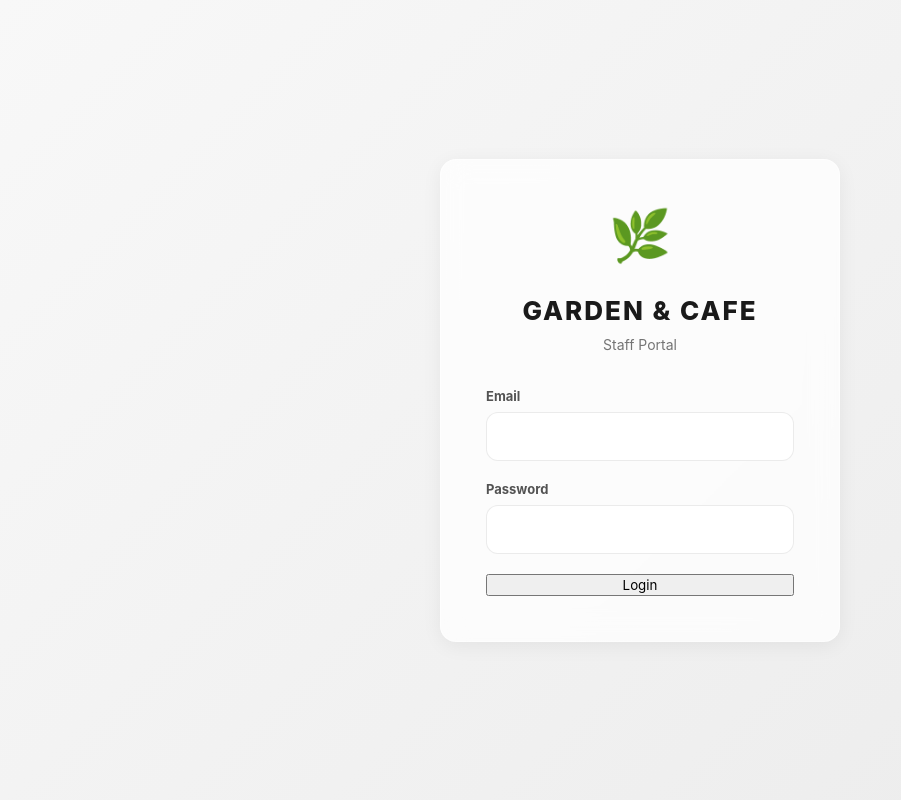
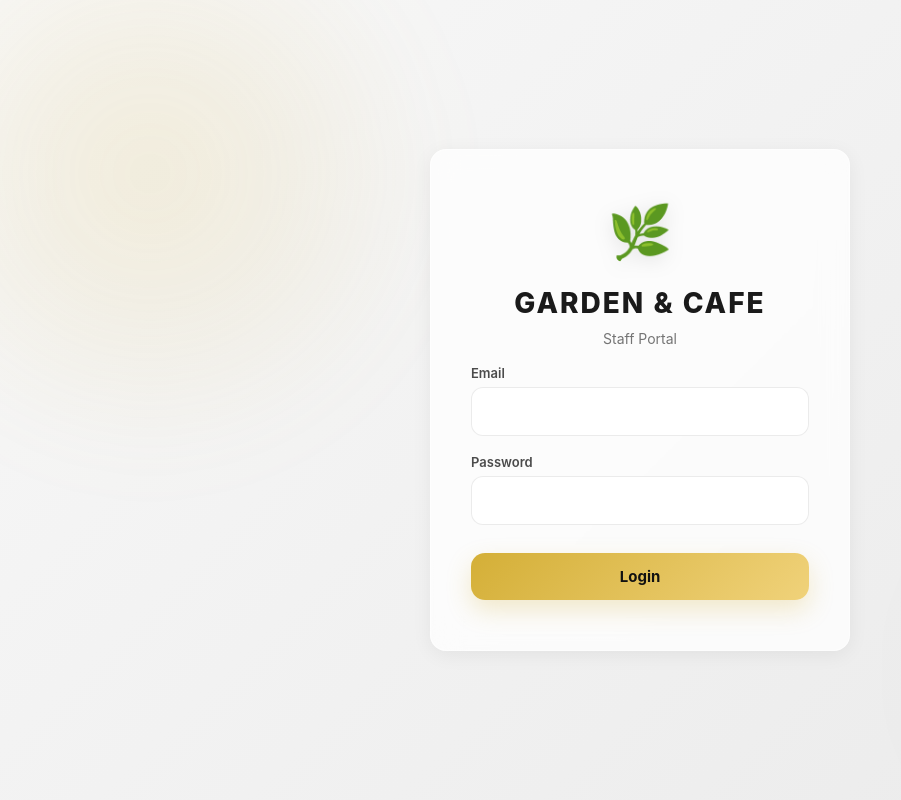
Before and after one commit to d-anjef/cafe-pos-system, a React (Vite) app in the folder garden-cafe-pos/client/: page / in a window 1280 px wide. Shown: the whole page, without its empty margins (0-901 px from the left). Built offline with nearby package versions, Linux system fonts and the light colour scheme; no server answers.

Commit message:
Login UI updated

```diff
--- a/garden-cafe-pos/client/src/pages/login.css
+++ b/garden-cafe-pos/client/src/pages/login.css
@@ -1,110 +1,205 @@
+/* =========================
+   LOGIN PAGE - PREMIUM UI
+========================= */
+
+:root {
+  --primary-gold: #d4af37;
+  --bg-main: #f6f6f6;
+  --text-dark: #1a1a1a;
+  --border-soft: rgba(0, 0, 0, 0.08);
+}
+
+/* Background */
 .login-container {
   height: 100vh;
   display: flex;
   justify-content: center;
   align-items: center;
-  background: linear-gradient(135deg, var(--bg-main) 0%, #ebebeb 100%);
-  /* Subtle gradient background for depth */
+
+  background: linear-gradient(135deg, #f8f8f8, #eaeaea);
+  position: relative;
+  overflow: hidden;
 }
 
+/* animated soft glow background */
+.login-container::before {
+  content: "";
+  position: absolute;
+  width: 600px;
+  height: 600px;
+  background: radial-gradient(circle, rgba(212,175,55,0.15), transparent 70%);
+  top: -150px;
+  left: -150px;
+  filter: blur(40px);
+  animation: floatGlow 8s ease-in-out infinite alternate;
+}
+
+.login-container::after {
+  content: "";
+  position: absolute;
+  width: 500px;
+  height: 500px;
+  background: radial-gradient(circle, rgba(0,0,0,0.05), transparent 70%);
+  bottom: -120px;
+  right: -120px;
+  filter: blur(50px);
+}
+
+@keyframes floatGlow {
+  from {
+    transform: translateY(0px);
+  }
+  to {
+    transform: translateY(30px);
+  }
+}
+
+/* Card */
 .login-card {
   width: 100%;
-  max-width: 400px;
-  padding: 45px;
+  max-width: 420px;
+  padding: 50px 40px;
+
   display: flex;
   flex-direction: column;
-  gap: 20px;
-  align-items: stretch;
-  border-radius: 24px; /* More rounded for luxury */
-  background: var(--glass-bg);
-  backdrop-filter: blur(20px); /* Stronger blur */
-  -webkit-backdrop-filter: blur(20px);
-  border: 1px solid rgba(255, 255, 255, 0.6); /* Lighter, more prominent border */
-  box-shadow: 0 10px 40px rgba(0, 0, 0, 0.1); /* Deeper shadow for elevation */
+  gap: 18px;
+
+  border-radius: 26px;
+  background: rgba(255, 255, 255, 0.75);
+  backdrop-filter: blur(25px);
+  -webkit-backdrop-filter: blur(25px);
+
+  border: 1px solid rgba(255, 255, 255, 0.7);
+
+  box-shadow:
+    0 20px 60px rgba(0, 0, 0, 0.12),
+    inset 0 1px 0 rgba(255, 255, 255, 0.5);
+
+  z-index: 2;
+
+  animation: fadeIn 0.6s ease;
 }
 
-.login-logo {
-  font-size: 50px; /* Larger icon */
-  text-align: center;
-  margin-bottom: 10px; /* More space */
-  color: var(--primary-gold); /* Gold logo */
+@keyframes fadeIn {
+  from {
+    opacity: 0;
+    transform: translateY(20px);
+  }
+  to {
+    opacity: 1;
+    transform: translateY(0);
+  }
 }
 
+/* Logo */
+.login-logo {
+  font-size: 52px;
+  text-align: center;
+  margin-bottom: 5px;
+  filter: drop-shadow(0 4px 10px rgba(0,0,0,0.1));
+}
+
+/* Title */
 .login-title {
   text-align: center;
   margin: 0;
-  color: var(--text-dark); /* Dark text for contrast */
+  font-size: 28px;
+  font-weight: 800;
   letter-spacing: 2px;
-  font-size: 26px; /* Larger title */
-  font-weight: 800; /* Bolder */
+  color: var(--text-dark);
 }
 
+/* Subtitle */
 .login-subtitle {
   text-align: center;
-  margin: -10px 0 15px 0; /* Adjust spacing */
-  opacity: 0.6; /* Softer text */
   font-size: 14px;
+  opacity: 0.6;
+  margin-top: -8px;
 }
 
+/* Error box */
+.login-error {
+  background: rgba(255, 0, 0, 0.08);
+  color: #c0392b;
+  padding: 10px 12px;
+  border-radius: 10px;
+  font-size: 13px;
+  text-align: center;
+  border: 1px solid rgba(192, 57, 43, 0.2);
+}
+
+/* Field */
 .login-field {
   display: flex;
   flex-direction: column;
-  gap: 8px; /* More space */
+  gap: 6px;
 }
 
 .login-field label {
   font-size: 13px;
-  font-weight: 700; /* Bolder label */
-  opacity: 0.75;
-  color: var(--text-dark);
+  font-weight: 600;
+  color: rgba(0,0,0,0.7);
 }
 
+/* Inputs */
 .login-field input {
-  padding: 14px 18px; /* Larger input area */
-  border-radius: 12px; /* More rounded inputs */
+  padding: 14px 16px;
+  border-radius: 12px;
+
   border: 1px solid var(--border-soft);
+  background: rgba(255, 255, 255, 0.9);
+
   font-size: 15px;
-  background: rgba(255, 255, 255, 0.8); /* Slightly translucent input background */
+  color: var(--text-dark);
+
   outline: none;
-  transition: all 0.2s ease;
-  color: var(--text-dark);
+  transition: all 0.25s ease;
 }
 
 .login-field input:focus {
   border-color: var(--primary-gold);
-  box-shadow: 0 0 0 3px rgba(212, 175, 55, 0.2); /* Gold glow on focus */
-  background: white; /* Solid white on focus */
+  box-shadow: 0 0 0 3px rgba(212, 175, 55, 0.2);
+  background: #fff;
+  transform: translateY(-1px);
 }
 
-.login-btn {
-  width: 100%;
-  padding: 16px; /* Larger button */
-  font-size: 16px;
-  font-weight: 800; /* Bolder button text */
-  margin-top: 15px;
-  border-radius: 14px; /* More rounded button */
-  box-shadow: 0 4px 15px rgba(212, 175, 55, 0.3); /* Shadow for CTA */
+/* Button */
+.login-card button {
+  margin-top: 10px;
+  padding: 14px;
+  border-radius: 14px;
+
+  background: linear-gradient(135deg, #d4af37, #f0d27a);
+  color: #111;
+  font-weight: 700;
+  font-size: 15px;
+
+  border: none;
+  cursor: pointer;
+
+  transition: all 0.25s ease;
+  box-shadow: 0 10px 25px rgba(212, 175, 55, 0.25);
 }
 
-.login-btn:hover {
-  transform: translateY(-1px); /* Subtle lift */
-  box-shadow: 0 6px 20px rgba(212, 175, 55, 0.4);
+.login-card button:hover {
+  transform: translateY(-2px);
+  box-shadow: 0 14px 35px rgba(212, 175, 55, 0.35);
 }
 
-.login-error {
-  background: #ffe6e6; /* Softer error background */
-  color: #c0392b; /* Darker red for readability */
-  padding: 12px;
-  border-radius: 10px;
-  font-size: 13px;
-  text-align: center;
-  border: 1px solid #e53935;
+.login-card button:disabled {
+  opacity: 0.6;
+  cursor: not-allowed;
+  transform: none;
 }
 
-/* Responsive adjustments */
+/* Responsive */
 @media (max-width: 480px) {
   .login-card {
     padding: 30px 20px;
-    margin: 0 20px;
+    margin: 0 15px;
+  }
+
+  .login-title {
+    font-size: 24px;
   }
 }
```
